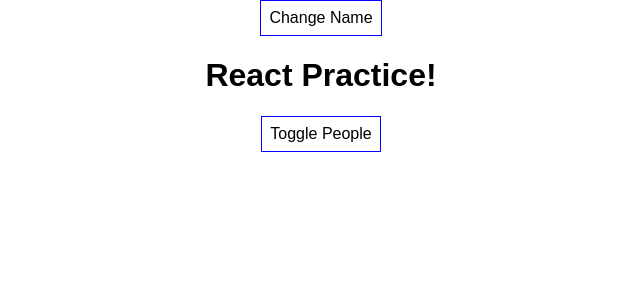
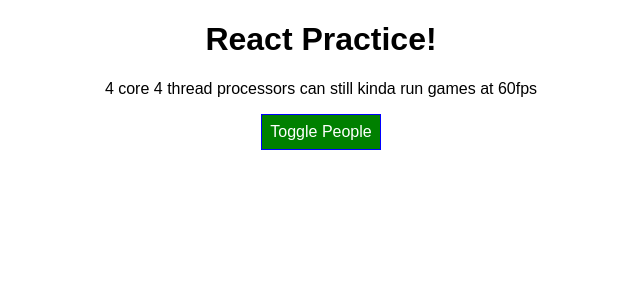
Before and after one commit to GitWithMe/React-Pract, a React (Create React App) app in the folder my-react-app/: page / in a window 1280 px wide. Shown: the top 300 px of the page, without its empty margins (319-959 px from the left). Built offline with nearby package versions, Linux system fonts and the light colour scheme.

Commit message:
radium commit

```diff
--- a/my-react-app/package.json
+++ b/my-react-app/package.json
@@ -3,6 +3,7 @@
   "version": "0.1.0",
   "private": true,
   "dependencies": {
+    "radium": "^0.26.0",
     "react": "^16.12.0",
     "react-dom": "^16.12.0",
     "react-scripts": "1.1.5"
--- a/my-react-app/src/App.css
+++ b/my-react-app/src/App.css
@@ -2,27 +2,10 @@
   text-align: center;
 }
 
-.App-logo {
-  animation: App-logo-spin infinite 20s linear;
-  height: 80px;
+.red{
+  color: red;
 }
 
-.App-header {
-  background-color: #222;
-  height: 150px;
-  padding: 20px;
-  color: white;
+.bold{
+  font-weight: bold;
 }
-
-.App-title {
-  font-size: 1.5em;
-}
-
-.App-intro {
-  font-size: large;
-}
-
-@keyframes App-logo-spin {
-  from { transform: rotate(0deg); }
-  to { transform: rotate(360deg); }
-}
--- a/my-react-app/src/App.js
+++ b/my-react-app/src/App.js
@@ -1,6 +1,7 @@
 import React, { Component } from 'react';
 import './App.css';
 import Prsn from './Person/Person.js';
+import Radium, { StyleRoot } from 'radium';
 
 class App extends Component {
   state = { //Used to make the props more dynamic
@@ -43,12 +44,17 @@ class App extends Component {
 
   render() { //here this refers to the class App
     //
-    const style = { //Used for inline styling
-      backgroundColor: 'white',
+    const style = { //Used for inline styling and hover property is only because of radium
+      backgroundColor: 'green',
+      color: 'white',
       font: 'inherit',
       border: '1px solid blue',
       padding: '8px',
-      cursor: 'pointer'
+      cursor: 'pointer',
+      ':hover':{
+        backgroundColor: 'lightgreen',
+        color: 'black'
+      }
     };
 
     //Used to toggle
@@ -57,7 +63,7 @@ class App extends Component {
       person = (
        <div>
        {this.state.person.map((person, index) => { //creating a list by dynamically mapping each element of person array along with their index into the jsx code
-          return <Prsn style = {style}
+          return <Prsn
           name = {person.name}
           age = {person.age}
           key = {person.id /*Identify the array elements uniquely*/}
@@ -67,17 +73,36 @@ class App extends Component {
        })}
        </div>
         );
+      style.backgroundColor = 'red';
+      style[':hover'] = { //Used with the help of radium
+        backgroundColor: 'salmon',
+        color: 'black'
+      };
    }
+
+   //Changind the css dynamically
+   let classes = []; //empty array
+   if(this.state.person.length <=3){
+    classes.push('red');// classes = ['red']; the red class is defined in App.css
+   }
+   if(this.state.person.length <=2){
+    classes.push('bold');// classes = ['red','bold']; the bold class is defined in App.css
+   }
+      //join converts array to string
+      //hence className = "red"/"bold"
       //Calling the person variable of the render method in the second button
+      //Media queries requires StyleRoot component
     return (
+      <StyleRoot>
       <div className="App">
-      <button style={style}>Change Name</button>
       <h1>React Practice!</h1>
+      <p className={classes.join(' ')}>4 core 4 thread processors can still kinda run games at 60fps</p>
       <button style={style} onClick = {this.togglePerson}>Toggle People</button>
       {person}
       </div>
+      </StyleRoot>
     );
   }
 }
 
-export default App;
+export default Radium(App);
--- a/my-react-app/src/Person/Person.js
+++ b/my-react-app/src/Person/Person.js
@@ -1,6 +1,14 @@
 import React from 'react';
 import './Person.css';
+import Radium from 'radium';
 const person = (props) =>{ //Props is used when the Psn tag has attributes
+    //Inline media queries can only be used through radium
+    const style = {
+    	'@media (min-width:500px)':{
+    		width : '450px'
+    	}
+    };
+
 	return ( //2 way binding in the input field
 		//className="Person" to use the css file
         <div className="Person">
@@ -11,4 +19,4 @@ const person = (props) =>{ //Props is used when the Psn tag has attributes
 		);
 };
 
-export default person; //This statement enables us to import any Name to get this file in main App.js
+export default Radium(person); //This statement enables us to import any Name to get this file in main App.js
```
Also changed, not shown: 1 other file (tests, documents, lock files or other folders).
